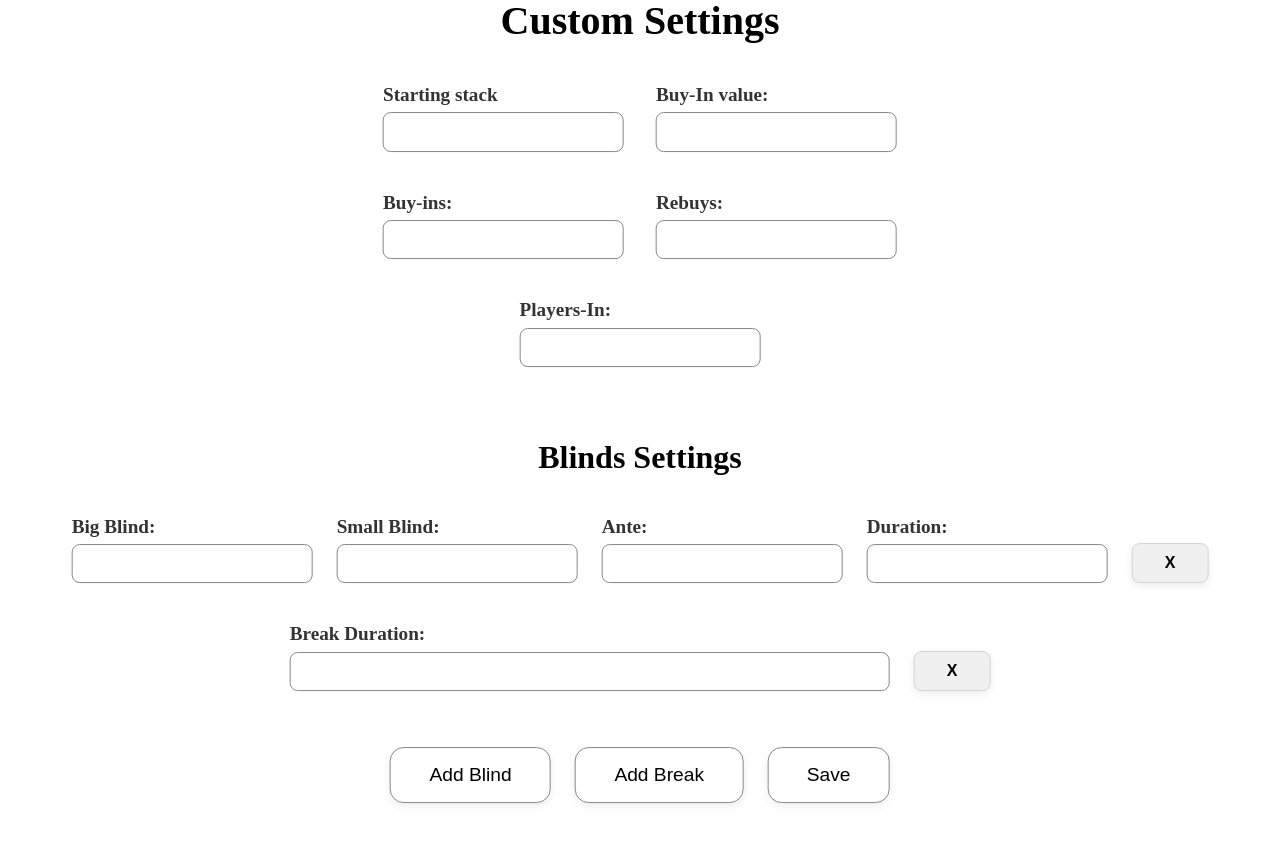
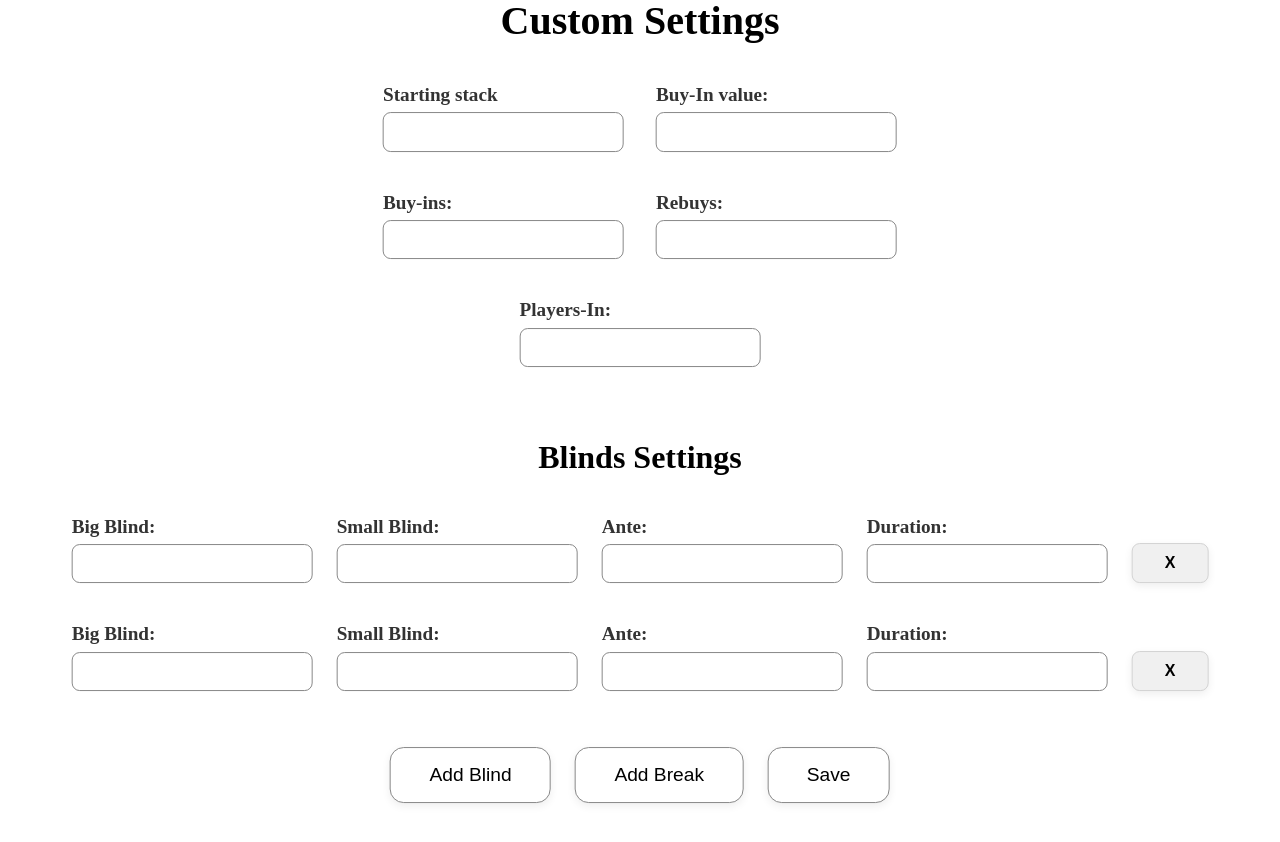
Before and after one commit to mszymanski1997/poker-tournament-manager, a React (Vite) app in the folder frontend/: page / in a window 1280 px wide. Both pictures are taken after a click on the button "Custom settings". Shown: the top 842 px of the page. Built offline with nearby package versions, Linux system fonts and the light colour scheme.

Commit message:
feat: add logic for dynamically adding blinds and breaks with new state structure

```diff
--- a/frontend/src/components/shared/Form/Form.module.scss
+++ b/frontend/src/components/shared/Form/Form.module.scss
@@ -16,29 +16,6 @@
 	.subtitle {
 		font-size: 2rem;
 		margin-top: 2rem;
-	}
-
-	label {
-		display: flex;
-		flex-direction: column;
-		gap: 0.4rem;
-		font-size: 1.2rem;
-		color: #333;
-		font-weight: bold;
-	}
-
-	input {
-		border-radius: 0.5rem;
-		padding: 0.6rem 1rem;
-		font-size: 1rem;
-		border: 1px solid #888888;
-		transition: border-color 0.2s, box-shadow 0.2s;
-
-		&:focus {
-			border-color: #007bff;
-			box-shadow: 0 0 0 3px rgba(0, 123, 255, 0.15);
-			outline: none;
-		}
 	}
 
 	.separator {
--- a/frontend/src/components/shared/Form/Form.tsx
+++ b/frontend/src/components/shared/Form/Form.tsx
@@ -1,12 +1,27 @@
 import styles from './Form.module.scss';
 import Button from '../Button/Button';
 import Input from '../Input/Input';
+import { useEffect, useState } from 'react';
 
 type FormProps = {
 	title: 'Custom Settings' | 'Save Settings';
 };
 
+type SettingItem = {
+	id: string;
+	type: 'blind' | 'break';
+};
+
 const Form = ({ title }: FormProps) => {
+	const [settingsInputs, setSettingsInputs] = useState<SettingItem[]>([
+		{ id: crypto.randomUUID(), type: 'blind' },
+		{ id: crypto.randomUUID(), type: 'blind' },
+	]);
+
+	useEffect(() => {
+		console.log('settingsInputs changed:', settingsInputs);
+	}, [settingsInputs]);
+
 	return (
 		<form className={styles.form}>
 			<h2 className={styles.title}>{title}</h2>
@@ -25,22 +40,63 @@ const Form = ({ title }: FormProps) => {
 
 			<h2 className={styles.subtitle}>Blinds Settings</h2>
 
-			<div className={styles.blindsSettings}>
-				<Input text='Big Blind:' id='big-blind' />
-				<Input text='Small Blind:' id='small-blind' />
-				<Input text='Ante:' id='ante' />
-				<Input text='Duration:' id='duration' />
-				<Button className={styles.xButton}>X</Button>
-			</div>
-
-			<div className={styles.breakSettings}>
-				<Input text='Break Duration:' id='break-duration' />
-				<Button className={styles.xButton}>X</Button>
-			</div>
+			{settingsInputs.map((setting) => {
+				if (setting.type === 'blind') {
+					return (
+						<div
+							className={styles.blindsSettings}
+							key={setting.id}
+							id={`settings-${setting.id}`}
+						>
+							<Input text='Big Blind:' id={`big-blind-${setting.id}`} />
+							<Input text='Small Blind:' id={`small-blind-${setting.id}`} />
+							<Input text='Ante:' id={`ante-${setting.id}`} />
+							<Input text='Duration:' id={`duration-${setting.id}`} />
+							<Button className={styles.xButton}>X</Button>
+						</div>
+					);
+				} else {
+					return (
+						<div
+							className={styles.breakSettings}
+							key={setting.id}
+							id={`settings-${setting.id}`}
+						>
+							<Input
+								text='Break Duration:'
+								id={`break-duration-${setting.id}`}
+							/>
+							<Button className={styles.xButton}>X</Button>
+						</div>
+					);
+				}
+			})}
 
 			<div className={styles.buttons}>
-				<Button big>Add Blind</Button>
-				<Button big>Add Break</Button>
+				<Button
+					big
+					onClick={() => {
+						setSettingsInputs((prev) => [
+							...prev,
+							{ id: crypto.randomUUID(), type: 'blind' },
+						]);
+					}}
+				>
+					Add Blind
+				</Button>
+
+				<Button
+					big
+					onClick={() => {
+						setSettingsInputs((prev) => [
+							...prev,
+							{ id: crypto.randomUUID(), type: 'break' },
+						]);
+					}}
+				>
+					Add Break
+				</Button>
+
 				<Button big>Save</Button>
 			</div>
 		</form>
```
